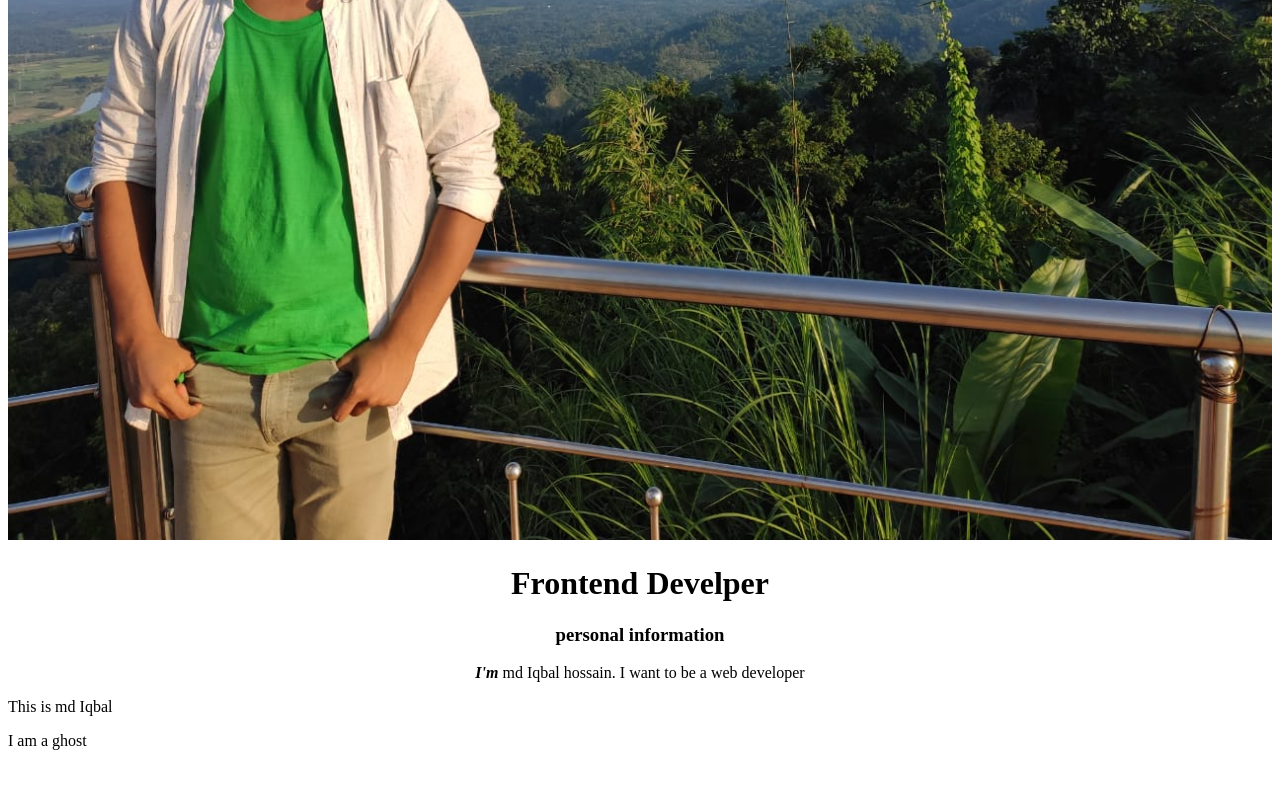
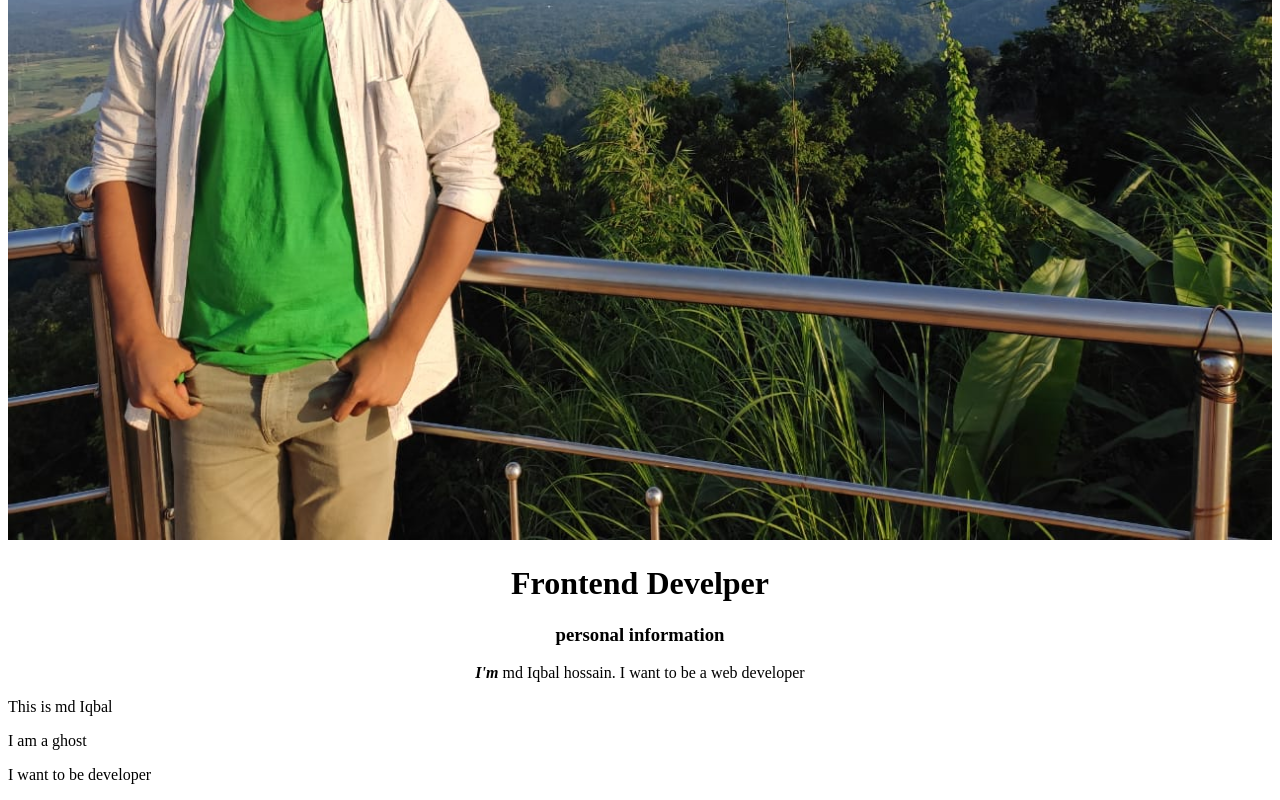
Before and after one commit to iqbal-dev/practice-1, a plain HTML site: page index.html in a window 1280 px wide. Shown: the part 488-1288 px from the top of the page. Before the commit the page ends 1254 px from the top, so only its background shows below. Drawn offline with Linux system fonts and the light colour scheme.

Commit message:
some changes

```diff
--- a/index.html
+++ b/index.html
@@ -13,6 +13,7 @@
 	<p style="text-align: center;"><em><b>I'm </b></em>md Iqbal hossain. I want to be a web developer</p>
 	<p>This is md Iqbal</p>
 	<p>I am a ghost</p>
+	<P>I want to be developer</P>
 
 </body>
 </html>
```
